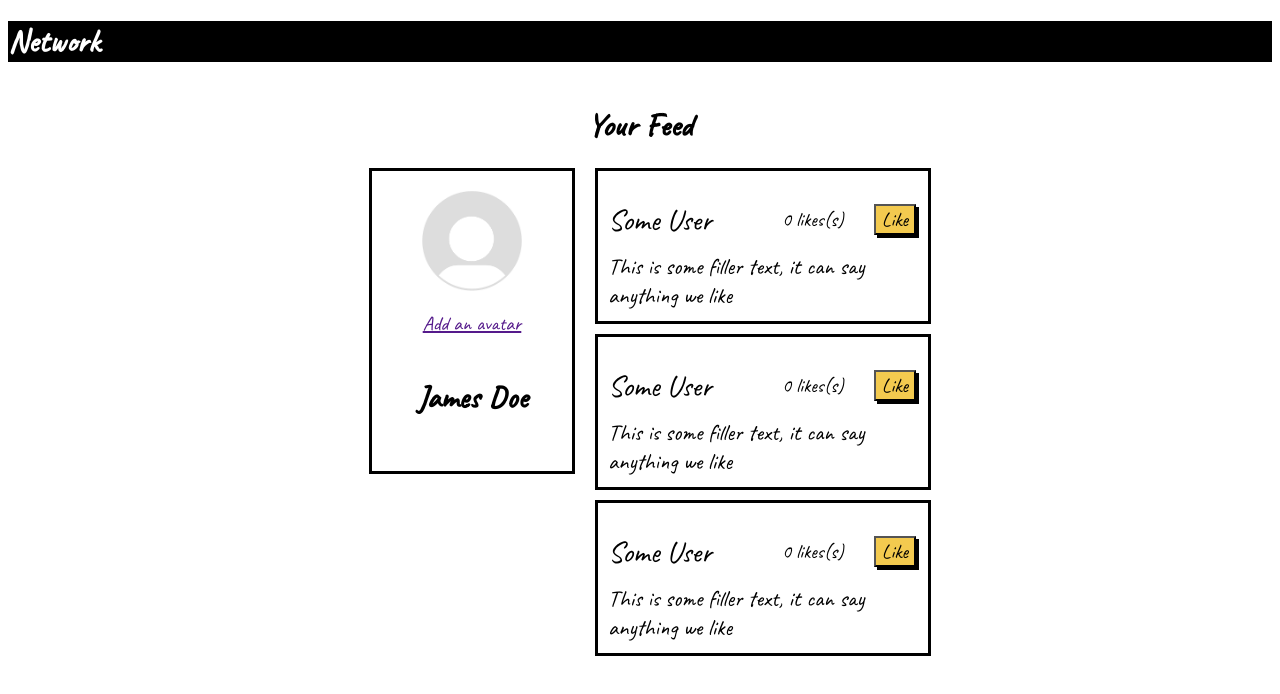
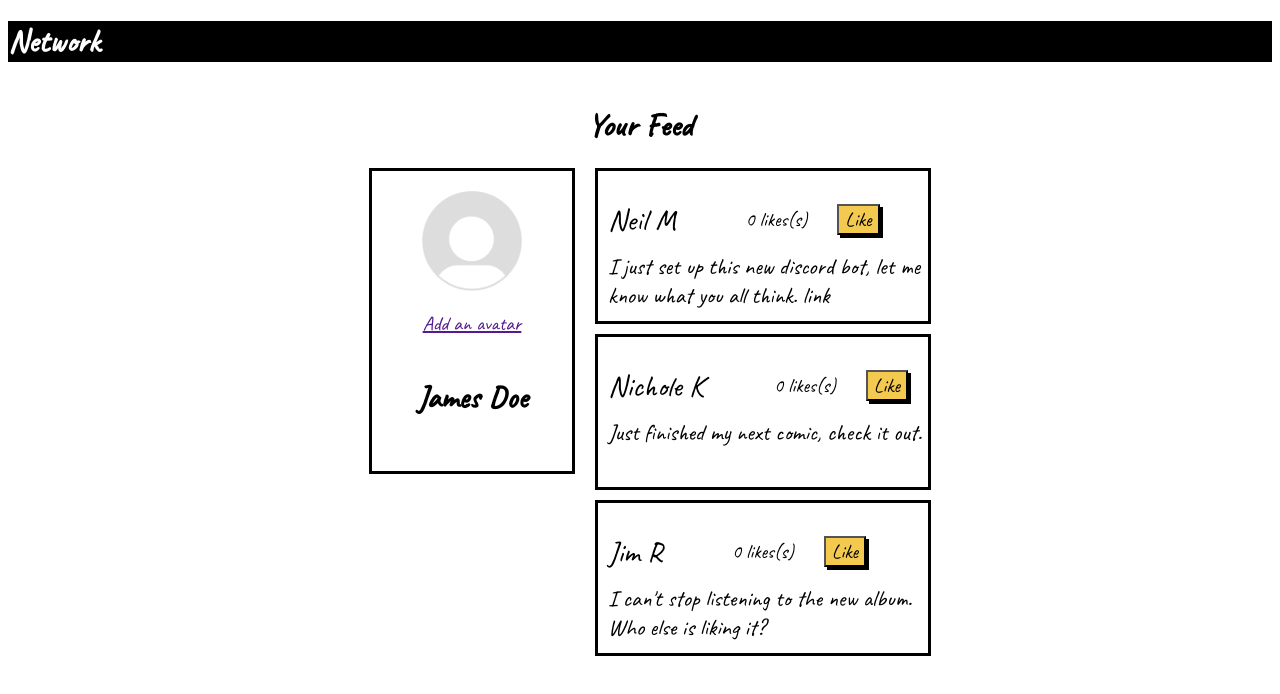
Before and after one commit to OttoEnzler/Me-gusta--me-gusta--parte-2, a plain HTML site: page index.html in a window 1280 px wide. Drawn offline with Linux system fonts and the light colour scheme.

Commit message:
Second Commit

```diff
--- a/index.html
+++ b/index.html
@@ -37,37 +37,37 @@
                 <!--Primer requests-->
                 <div class="request">
                     <div class="first-subcontainer">
-                        <p class="name">Some User</p>
+                        <p class="name">Neil M</p>
                         <p class="num" id="num1">0</p>
                         <p class="likes">likes(s)</p>
                         <button onclick="like1()" class="like">Like</button>
                     </div>
                     <div class="second-subcontainer">
-                        <p class="description">This is some filler text, it can say anything we like</p>
+                        <p class="description">I just set up this new discord bot, let me know what you all think. link</p>
                     </div>
                 </div>
                 <!--Segundo requests-->
                 <div class="request">
                     <div class="first-subcontainer">
-                        <p class="name">Some User</p>
+                        <p class="name">Nichole K</p>
                         <p class="num" id="num2">0</p>
                         <p class="likes">likes(s)</p>
                         <button onclick="like2()" class="like">Like</button>
                     </div>
                     <div class="second-subcontainer">
-                        <p class="description">This is some filler text, it can say anything we like</p>
+                        <p class="description">Just finished my next comic, check it out.</p>
                     </div>
                 </div>
                 <!--Tercer requests-->
                 <div class="request">
                     <div class="first-subcontainer">
-                        <p class="name">Some User</p>
+                        <p class="name">Jim R</p>
                         <p class="num" id="num3">0</p>
                         <p class="likes">likes(s)</p>
                         <button onclick="like3()" class="like">Like</button>
                     </div>
                     <div class="second-subcontainer">
-                        <p class="description">This is some filler text, it can say anything we like</p>
+                        <p class="description">I can't stop listening to the new album. Who else is liking it?</p>
                     </div>
                 </div>
             </div>
```
